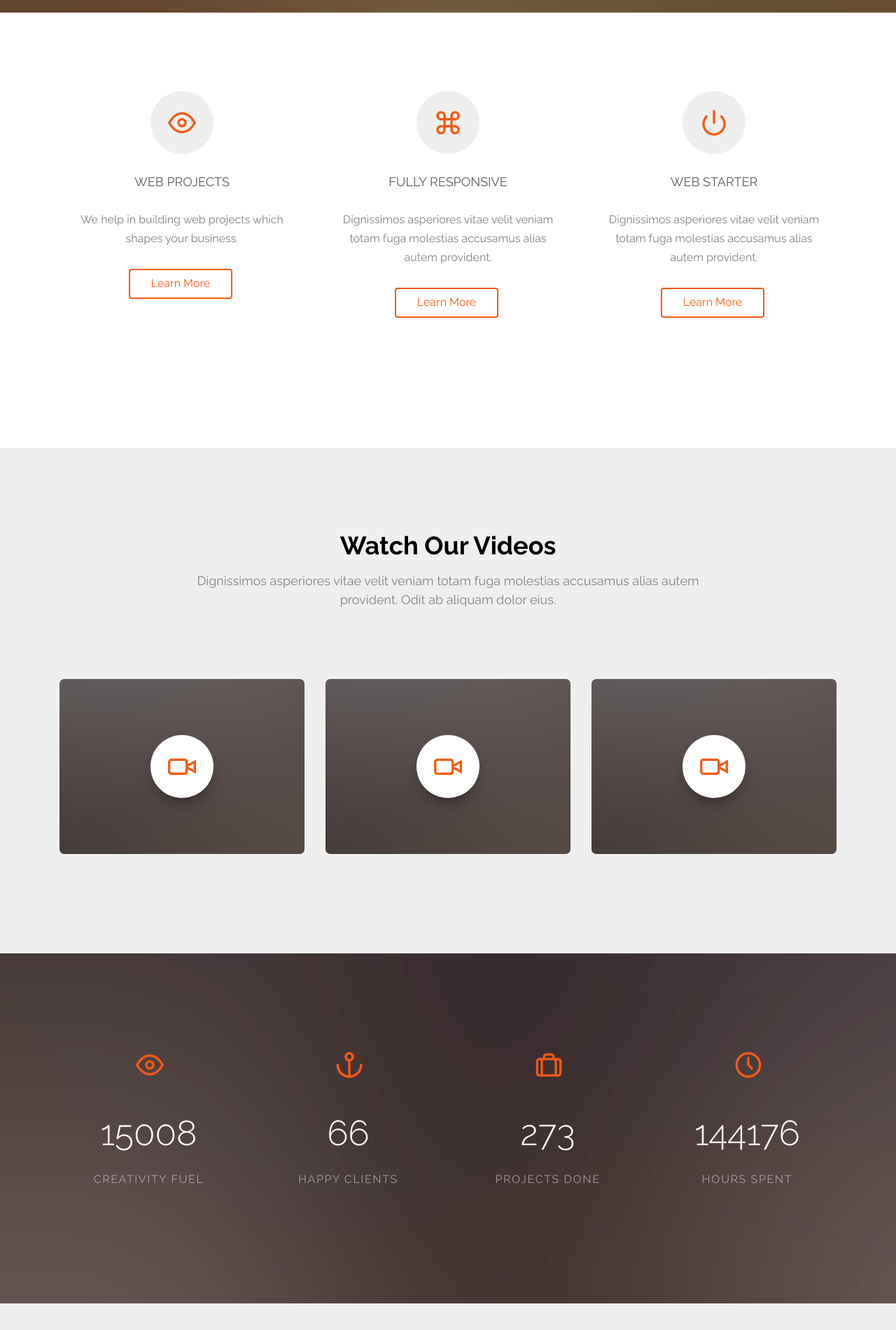
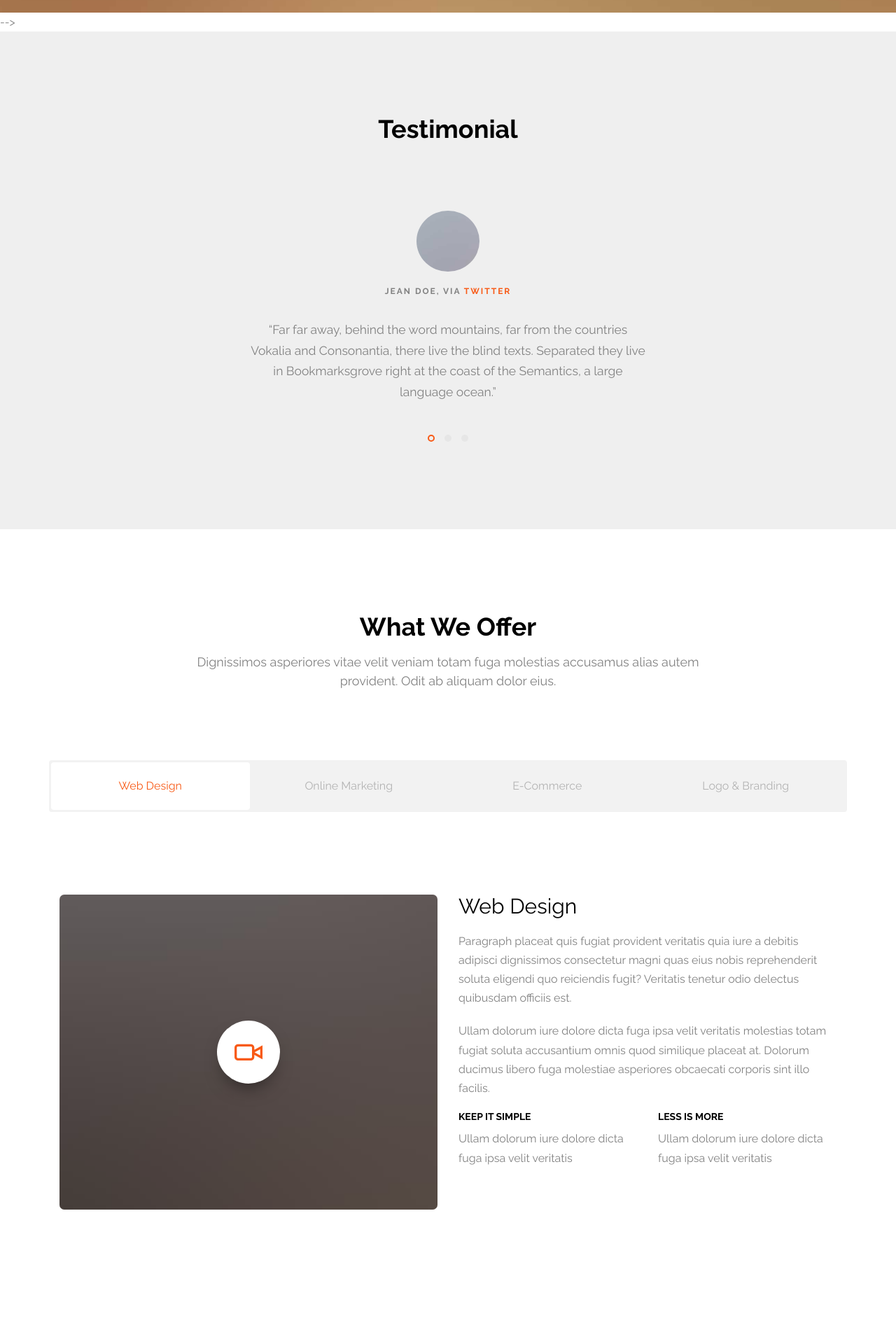
Before and after one commit to gagan2914/invorion11, a plain HTML site: page index.html in a window 1280 px wide. Shown: the part 882-2782 px from the top of the page at 70% size. Drawn offline with nearby package versions, Linux system fonts and the light colour scheme; files that its build step writes are made by us from their sources; files whose address does not match are found by name.

Commit message:
Commented

```diff
--- a/index.html
+++ b/index.html
@@ -92,7 +92,7 @@
 	</nav>
 
 	<header id="gtco-header" class="gtco-cover" role="banner" style="background-image:url(images/img_bg_1.jpg);">
-		<div class="overlay"></div>
+<!--		<div class="overlay"></div>
 		<div class="gtco-container">
 			<div class="row">
 				<div class="col-md-12 col-md-offset-0 text-center">
@@ -108,9 +108,9 @@
 				</div>
 			</div>
 		</div>
-	</header>
+	--></header>
 
-	<div id="gtco-features">
+	<!--<div id="gtco-features">
 		<div class="gtco-container">
 			<div class="row">
 				<div class="col-md-4 col-sm-4">
@@ -146,8 +146,8 @@
 			</div>
 		</div>
 	</div>
-
-	<div id="gtco-features-2">
+-->
+	<!--<div id="gtco-features-2">
 		<div class="gtco-container">
 			<div class="row">
 				<div class="col-md-8 col-md-offset-2 text-center gtco-heading">
@@ -178,8 +178,8 @@
 			</div>
 		</div>
 	</div>
-
-	<div id="gtco-counter" class="gtco-bg gtco-cover gtco-counter" style="background-image:url(images/img_bg_2.jpg);">
+-->
+<!--	<div id="gtco-counter" class="gtco-bg gtco-cover gtco-counter" style="background-image:url(images/img_bg_2.jpg);">
 		<div class="overlay"></div>
 		<div class="gtco-container">
 			<div class="row">
@@ -231,7 +231,7 @@
 			</div>
 		</div>
 	</div>
-
+-->
 	<div id="gtco-testimonial">
 		<div class="gtco-container">
 			<div class="row animate-box">
```
